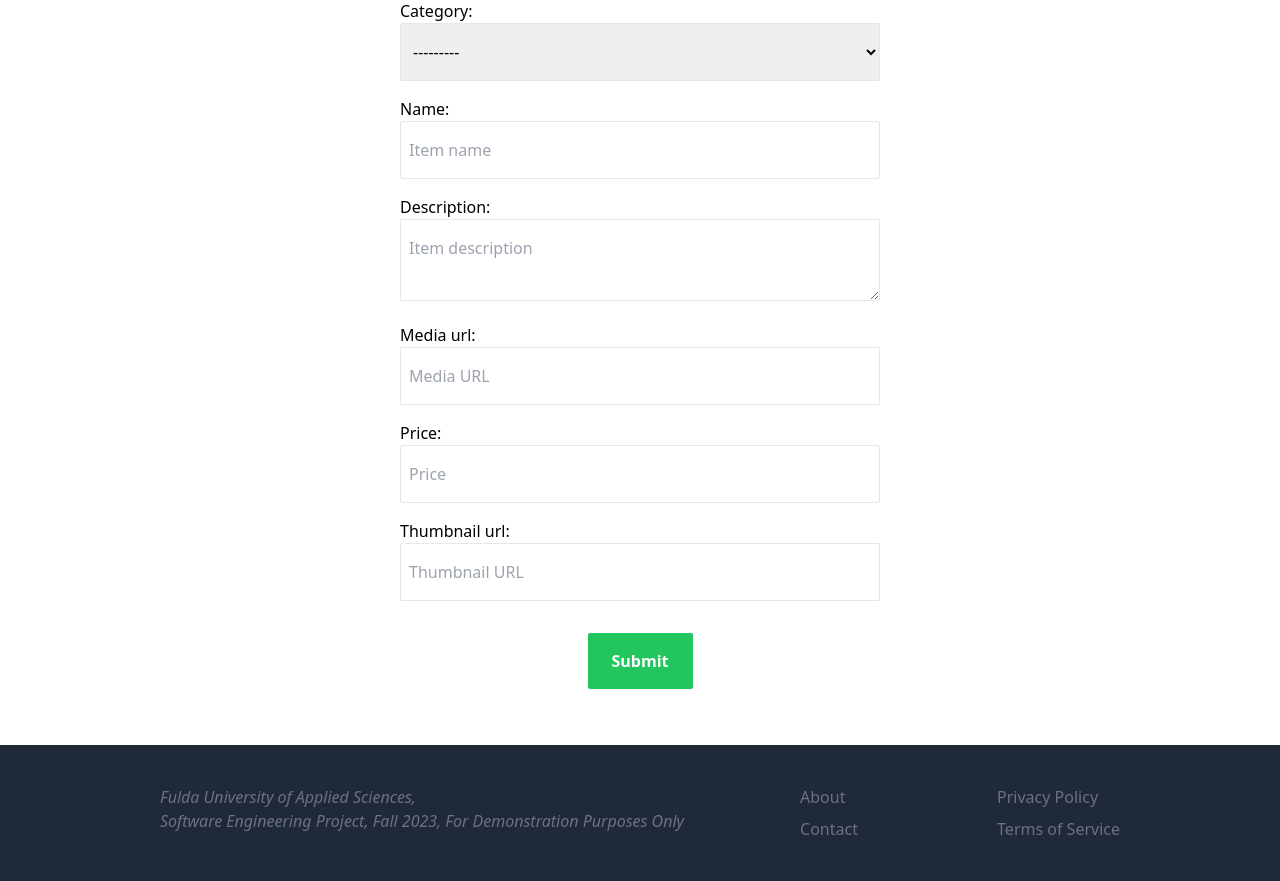
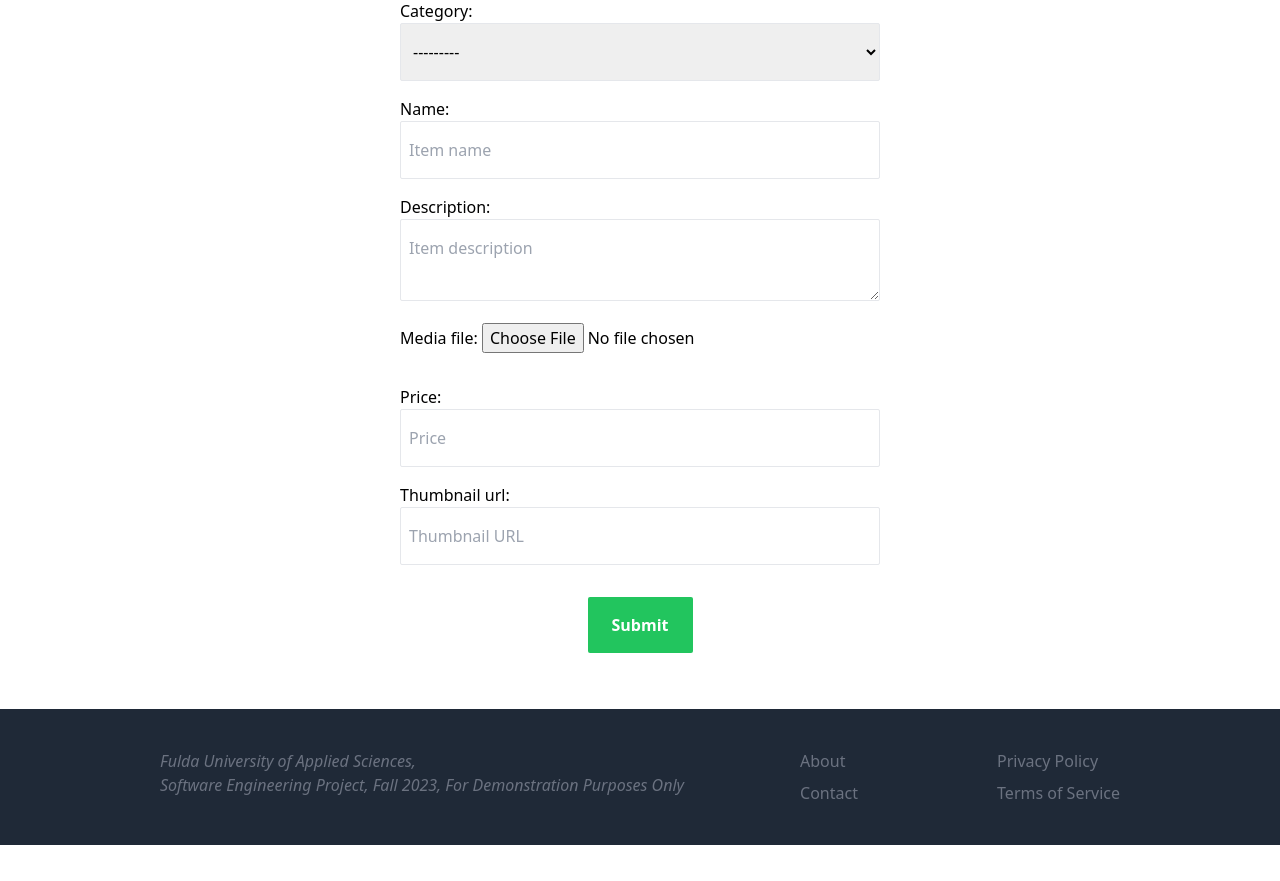
Before and after one commit to Hochschule-Fulda-AI/media-majesty, a Django app: page /items/add/ in a window 1280 px wide. Shown: the part 190-1071 px from the top of the page. After the commit the page ends 1035 px from the top, so only its background shows below. Run offline with Django 4.2, Linux system fonts and the light colour scheme; the visitor is signed in with stand-in values (Sample User, id 1); data that the repository does not hold is empty; some libraries are stand-ins or nearby versions.

Commit message:
add upload files funcitonality

```diff
--- a/mediamajesty/items/forms.py
+++ b/mediamajesty/items/forms.py
@@ -6,9 +6,16 @@ INPUT_CLASSES = "w-full py-4 px-2 rounded-sm border"
 
 
 class AddNewItemForm(forms.ModelForm):
-    class Meta:
+    class Meta:  # type: ignore
         model = Item
-        fields = ("category", "name", "description", "media_url", "price", "thumbnail_url")
+        fields = (
+            "category",
+            "name",
+            "description",
+            "media_file",
+            "price",
+            "thumbnail_url",
+        )
         widgets = {
             "category": forms.Select(attrs={"class": INPUT_CLASSES}),
             "name": forms.TextInput(
@@ -21,9 +28,7 @@ class AddNewItemForm(forms.ModelForm):
                     "placeholder": "Item description",
                 }
             ),
-            "media_url": forms.TextInput(
-                attrs={"class": INPUT_CLASSES, "placeholder": "Media URL"}
-            ),
+            "media_file": forms.FileInput(attrs={"class": "mb-4"}),
             "price": forms.NumberInput(
                 attrs={"class": INPUT_CLASSES, "placeholder": "Price"}
             ),
@@ -34,9 +39,16 @@ class AddNewItemForm(forms.ModelForm):
 
 
 class EditItemForm(forms.ModelForm):
-    class Meta:
+    class Meta:  # type: ignore
         model = Item
-        fields = ("name", "description", "media_url", "price", "thumbnail_url", "is_sold")
+        fields = (
+            "name",
+            "description",
+            "media_file",
+            "price",
+            "thumbnail_url",
+            "is_sold",
+        )
         widgets = {
             "category": forms.Select(attrs={"class": INPUT_CLASSES}),
             "name": forms.TextInput(
@@ -49,9 +61,7 @@ class EditItemForm(forms.ModelForm):
                     "placeholder": "Item description",
                 }
             ),
-            "media_url": forms.TextInput(
-                attrs={"class": INPUT_CLASSES, "placeholder": "Media URL"}
-            ),
+            "media_file": forms.FileInput(attrs={"class": "mb-4"}),
             "price": forms.NumberInput(
                 attrs={"class": INPUT_CLASSES, "placeholder": "Price"}
             ),
--- a/mediamajesty/items/models.py
+++ b/mediamajesty/items/models.py
@@ -1,29 +1,33 @@
 from django.db import models
 from django.contrib.auth.models import User
+
 
 class Category(models.Model):
     name = models.CharField(max_length=255)
 
-    class Meta:
-        ordering = ('name',)
-        verbose_name_plural = 'Categories'
+    class Meta:  # type: ignore
+        ordering = ("name",)
+        verbose_name_plural = "Categories"
 
     def __str__(self):
         return self.name
 
+
 class Item(models.Model):
-    category = models.ForeignKey(Category, related_name='items', on_delete=models.CASCADE)
-    created_by = models.ForeignKey(User, related_name='items', on_delete=models.CASCADE)
+    category = models.ForeignKey(
+        Category, related_name="items", on_delete=models.CASCADE
+    )
+    created_by = models.ForeignKey(User, related_name="items", on_delete=models.CASCADE)
     name = models.CharField(max_length=255)
     description = models.TextField(blank=True, null=True)
-    media_url = models.URLField(blank=True, null=True)
+    media_file = models.FileField(upload_to="uploads/", blank=True, null=True)
     price = models.FloatField()
     thumbnail_url = models.URLField(blank=True, null=True)
     is_sold = models.BooleanField(default=False)
     created_at = models.DateTimeField(auto_now_add=True)
 
-    class Meta:
-        ordering = ('name',)
+    class Meta:  # type: ignore
+        ordering = ("name",)
 
     def __str__(self):
         return self.name
--- a/mediamajesty/items/templates/items/form.html
+++ b/mediamajesty/items/templates/items/form.html
@@ -13,7 +13,7 @@
     {% if form.errors or form.non_field_errors %}
     <div class="mb-3 p-6 bg-red-100 rounded-xl">
         {% for field in form %}
-            {{ field.errors }}
+        {{ field.errors }}
         {% endfor %}
         {{ form.non_field_errors }}
     </div>
@@ -26,5 +26,4 @@
     </p>
 </form>
 
-
 {% endblock %}
```
Also changed, not shown: mediamajesty/items/migrations/0002_remove_item_media_url_item_media_file.py (added).
